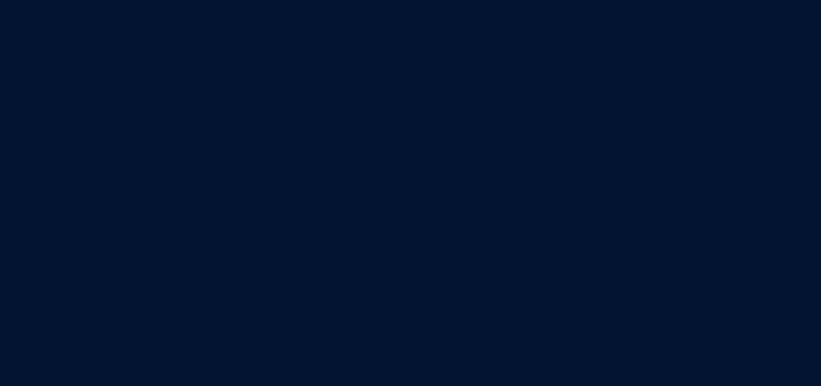
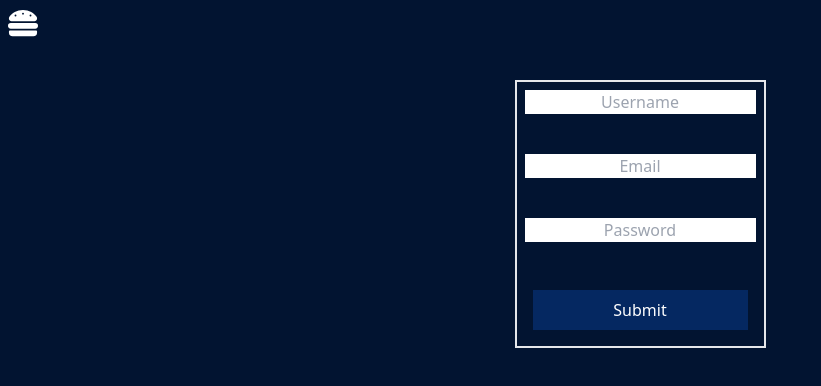
Before and after one commit to Chappo050/World_Data, a React (Create React App) app in the folder client/: page /register in a window 1280 px wide. Before the commit this address had no page. Shown: the top 386 px of the page, without its empty margins (0-821 px from the left). Built offline with nearby package versions, Linux system fonts and the light colour scheme.

Commit message:
Register user

```diff
--- a/client/src/RouterSwitch.tsx
+++ b/client/src/RouterSwitch.tsx
@@ -4,6 +4,7 @@ import App from "./App";
 import CountryPage from "./components/countryPage";
 import World from "./components/worldPage";
 import Profile from "./components/userPage";
+import Register from "./components/registerPage";
 
 const RouteSwitch = () => {
   return (
@@ -13,6 +14,7 @@ const RouteSwitch = () => {
         <Route path="world" element={<World />} />
         <Route path="country/:countryName/:code" element={<CountryPage />}  />
         <Route path="profile" element={<Profile />} />
+        <Route path="register" element={<Register />} />
       </Routes>
     </BrowserRouter>
   );
--- a/client/src/components/countryPage.tsx
+++ b/client/src/components/countryPage.tsx
@@ -152,7 +152,9 @@ const CountryPage = () => {
 
   return (
     <div>
-      <Hamburger />
+       <div className="absolute left-0">
+        <Hamburger />
+      </div>
 
       <div className="flex flex-col">
         <span className="text-center justify-center text-6xl">
--- a/client/src/components/hamburger.tsx
+++ b/client/src/components/hamburger.tsx
@@ -66,17 +66,17 @@ const Hamburger = () => {
           <button
             onClick={(e) => {
               e.preventDefault();
-              window.location.href = window.location.origin + window.location.pathname + "#about";
+              window.location.href = window.location.origin + "/register";
               setIsOpen(false);
             }}
             className=" rounded-full md:py-1 md:mx-5"
           >
-            Link
+            Register
           </button>
           <button
             onClick={(e) => {
               e.preventDefault();
-              window.location.href = window.location.origin + window.location.pathname + "#contact";
+              window.location.href = window.location.origin + "#contact";
               setIsOpen(false);
             }}
             className=" rounded-full md:py-1 md:mx-5"
--- /dev/null
+++ b/client/src/components/registerPage.tsx
@@ -0,0 +1,72 @@
+import { forwardRef, useEffect, useRef, useState } from "react";
+import { useForm } from "react-hook-form";
+
+//COMPONENETS
+import Hamburger from "./hamburger";
+
+//GRAPHQL
+import { CREATE_USER } from "../queries/userQueries";
+import { useMutation } from "@apollo/client";
+
+interface FormData {
+  username: string;
+  email: string;
+  password: string;
+}
+
+const RegisterPage = () => {
+  const [createUser, { data, loading, error }] = useMutation(CREATE_USER);
+  const {
+    register,
+    getValues,
+    handleSubmit,
+    formState: { errors },
+  } = useForm<FormData>();
+
+  const onSubmit = () => {
+    const username = getValues("username");
+    const email = getValues("email");
+    const password = getValues("password");
+
+    createUser({
+      variables: { input: {username: username, email: email, password: password }},
+    });
+    if (loading) return "Submitting...";
+    if (error) return `Submission error! ${error.message}`;
+  };
+
+  return (
+    <div className="flex justify-center text-white">
+      <div className="absolute left-0">
+        <Hamburger />
+      </div>
+
+      <form
+        onSubmit={handleSubmit(onSubmit)}
+        className="grid grid-cols-1 gap-10 mt-20 p-2 border-2 text-black"
+      >
+        <input
+          {...register("username")}
+          placeholder="Username"
+          className=" text-center"
+        />
+        <input
+          {...register("email")}
+          placeholder="Email"
+          className=" text-center"
+        />
+        <input
+          {...register("password")}
+          placeholder="Password"
+          className=" text-center"
+        />
+        <input
+          type="submit"
+          className="bg-osmo-800 hover:bg-osmo-300 p-2 m-2 text-white"
+        />
+      </form>
+    </div>
+  );
+};
+
+export default RegisterPage;
--- a/client/src/components/userPage.tsx
+++ b/client/src/components/userPage.tsx
@@ -1,7 +1,6 @@
 import { forwardRef, useEffect, useRef, useState } from "react";
 
 //COMPONENETS
-import Databox from "./databox";
 import Hamburger from "./hamburger";
 
 //GRAPHQL
@@ -11,8 +10,10 @@ import { useQuery } from "@apollo/client";
 const UserPage = () => {
 
   return (
-    <div className="text-white flex flex-row">
-      <Hamburger />
+    <div className="text-white flex justify-center">
+      <div className="absolute left-0">
+        <Hamburger />
+      </div>
 
 
       <div className="grid grid-cols-10 w-full">
--- a/client/src/components/worldPage.tsx
+++ b/client/src/components/worldPage.tsx
@@ -37,7 +37,6 @@ const World = () => {
   const [selectedYear, setSelectedYear] = useState(years[0]);
   const navigate = useNavigate();
 
-
   const {
     register,
     getValues,
@@ -53,23 +52,28 @@ const World = () => {
 
   const onSearch = () => {
     const data = getValues("country");
-
+    //Search by country name here
     if (Object.values(countryListAlpha2).includes(data)) {
       const code = getKeyByValue(countryListAlpha2, data);
       const country = data;
       navigate(`/country/${country}/${code}`);
-    } else if (countryListAlpha2[data as keyof typeof countryListAlpha2]) {
+    }
+    //Search by country code here
+    else if (countryListAlpha2[data as keyof typeof countryListAlpha2]) {
       const country = countryListAlpha2[data as keyof typeof countryListAlpha2];
       const code = data;
       navigate(`/country/${country}/${code}`);
-    } else window.location.reload();
+    }
+    //Reload page if not found. Change later
+    else window.location.reload();
   };
 
   return (
-    <div className="text-white flex flex-row">
+    <div className="text-white flex justify-center">
+      <div className="absolute left-0">
         <Hamburger />
-
-      <div className="absolute top-10 left-[50.6%] z-50 text-2xl font-extrabold">
+      </div>
+      <div className="absolute top-10 left-[10%] z-50 text-2xl font-extrabold">
         <DropdownList
           selectedData={selectedYear}
           setSelectedData={setSelectedYear}
@@ -82,31 +86,26 @@ const World = () => {
         ) : null}
       </div>
 
-      <div className="grid grid-cols-10 w-full">
-        <div className="col-span-6 col-start-3">
+      <div className=" w-[60%]">
         <WorldMap
           hovered={hovered}
           setCurrentCountry={setCurrentCountry}
           currentCountry={currentCountry}
           onSubmit={onSubmit}
         />
-          <form
-            onSubmit={handleSubmit(onSearch)}
-            className="grid grid-cols-3 gap-2"
-          >
+        <form onSubmit={handleSubmit(onSearch)} className="justify-center flex">
           <input
-              className="col-start-2 text-black"
-              placeholder="Enter country name or code to search."
+            className=" text-black rounded-full text-center"
+            placeholder="Enter country name or code"
             {...register("country", { required: true })}
           />
           <button
-              className="bg-osmo-600 col-start-2 w-full items-center justify-center flex "
+            className="bg-osmo-600 p-1 m-1 rounded-full hover:bg-osmo-300 "
             type="submit"
           >
-              <BiSearchAlt size={25} />
+            <BiSearchAlt size={30} />
           </button>
         </form>
-        </div>
       </div>
     </div>
   );
--- a/client/src/queries/userQueries.tsx
+++ b/client/src/queries/userQueries.tsx
@@ -12,6 +12,18 @@ const GET_USER_INFO = gql`
   }
 `;
 
+const CREATE_USER = gql`
+  mutation CreateUser($input: CreateUserInput!) {
+  createUser(input: $input) {
+    _id
+    username
+    email
+    password
+    subscribedCountries
+  }
+}
+`;
 
 
-export { GET_USER_INFO};
+
+export { GET_USER_INFO, CREATE_USER};
```
Lines whose indentation alone changed are shown as unchanged.
